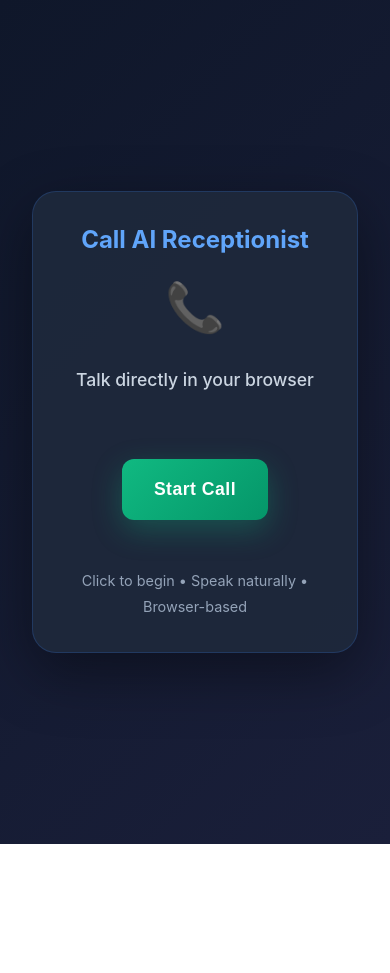
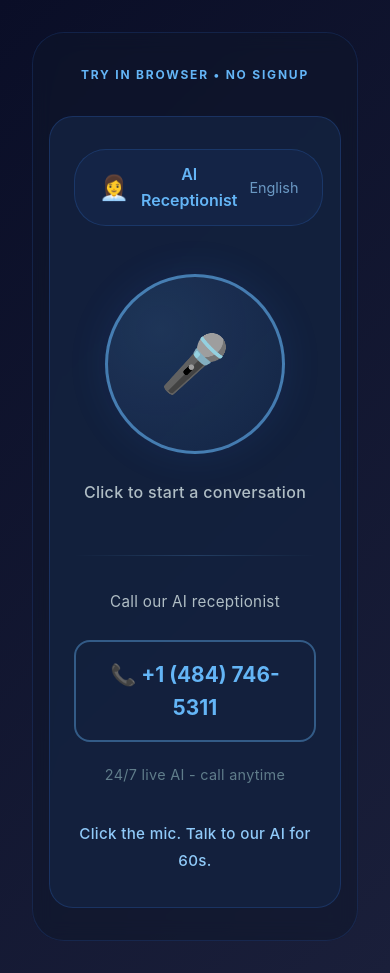
Before and after one commit to kappapogu/ai-receptionist-saas, a Next.js app: page /call in a window 390 px wide. Before the commit the page ends 844 px from the top, so only its background shows below. Built offline with nearby package versions, Linux system fonts and the light colour scheme.

Commit message:
Redesign call page to match Ainora demo
- Agent info bar with avatar and language
- Large interactive microphone button
- Browser-based voice conversation
- Phone call option with direct link
- TRY IN BROWSER badge
- Ainora-inspired minimalist design

```diff
--- a/app/call/call.module.css
+++ b/app/call/call.module.css
@@ -1,242 +1,234 @@
-.container {
+.page {
   min-height: 100vh;
+  background: linear-gradient(135deg, #0a0e27 0%, #1a1f3a 100%);
   display: flex;
   align-items: center;
   justify-content: center;
-  background: linear-gradient(135deg, #0f172a 0%, #1a1f3a 100%);
   padding: 2rem;
   font-family: -apple-system, BlinkMacSystemFont, 'Segoe UI', Roboto, sans-serif;
 }
 
-.card {
-  background: rgba(30, 41, 59, 0.95);
+.outer {
+  background: rgba(15, 23, 42, 0.5);
+  border: 1px solid rgba(59, 130, 246, 0.15);
+  border-radius: 2rem;
+  padding: 3rem 2rem;
+  max-width: 600px;
+  width: 100%;
+  backdrop-filter: blur(10px);
+}
+
+.badge {
+  text-align: center;
+  color: #64b5f6;
+  font-size: 0.75rem;
+  letter-spacing: 0.15em;
+  font-weight: 700;
+  text-transform: uppercase;
+  margin-bottom: 2rem;
+  tracking: 2px;
+}
+
+.inner {
+  background: rgba(20, 35, 65, 0.8);
   border: 1px solid rgba(59, 130, 246, 0.2);
   border-radius: 1.5rem;
   padding: 3rem 2rem;
-  max-width: 500px;
-  width: 100%;
   text-align: center;
-  box-shadow: 0 20px 60px rgba(0, 0, 0, 0.4);
 }
 
-.title {
-  color: #60a5fa;
-  font-size: 2rem;
-  font-weight: 700;
-  margin: 0 0 1rem 0;
-  line-height: 1.3;
-}
-
-.callTitle {
-  color: #60a5fa;
-  font-size: 1.5rem;
-  font-weight: 700;
-  margin: 0;
-}
-
-.callHeader {
+.agentBar {
   display: flex;
-  justify-content: space-between;
   align-items: center;
-  margin-bottom: 2rem;
-  padding-bottom: 1rem;
-  border-bottom: 1px solid rgba(59, 130, 246, 0.2);
-}
-
-.callTimer {
-  background: rgba(59, 130, 246, 0.1);
-  color: #60a5fa;
-  padding: 0.5rem 1rem;
-  border-radius: 0.5rem;
-  font-weight: 600;
-  font-size: 1rem;
-  font-family: 'Courier New', monospace;
-}
-
-.agentInfo {
-  margin-bottom: 2rem;
+  justify-content: center;
+  gap: 0.75rem;
+  background: rgba(59, 130, 246, 0.05);
+  border: 1px solid rgba(59, 130, 246, 0.2);
+  border-radius: 2rem;
+  padding: 0.75rem 1.5rem;
+  margin-bottom: 2.5rem;
+  width: fit-content;
+  margin-left: auto;
+  margin-right: auto;
 }
 
 .avatar {
-  font-size: 4rem;
-  display: block;
-  margin-bottom: 1rem;
-  animation: bounce 2s infinite;
+  font-size: 1.5rem;
 }
 
-@keyframes bounce {
-  0%, 100% {
-    transform: translateY(0);
-  }
-  50% {
-    transform: translateY(-10px);
-  }
+.agentName {
+  color: #64b5f6;
+  font-size: 1rem;
+  font-weight: 600;
 }
 
-.subtitle {
-  color: #cbd5e1;
-  font-size: 1.1rem;
-  margin: 0;
-  font-weight: 500;
+.language {
+  color: #90caf9;
+  font-size: 0.9rem;
+  opacity: 0.7;
 }
 
-.callButton {
-  display: inline-flex;
+.micSection {
+  margin: 3rem 0;
+  display: flex;
+  flex-direction: column;
   align-items: center;
-  justify-content: center;
-  padding: 1.5rem 3rem;
-  background: linear-gradient(135deg, #10b981 0%, #059669 100%);
-  color: white;
-  font-size: 1.3rem;
-  font-weight: 700;
-  border: none;
-  border-radius: 0.75rem;
-  cursor: pointer;
-  transition: all 0.3s ease;
-  margin: 2rem 0;
-  box-shadow: 0 10px 30px rgba(16, 185, 129, 0.3);
-  letter-spacing: 0.5px;
-}
-
-.callButton:hover {
-  background: linear-gradient(135deg, #059669 0%, #047857 100%);
-  transform: translateY(-4px);
-  box-shadow: 0 15px 40px rgba(16, 185, 129, 0.4);
-}
-
-.callButton:active {
-  transform: translateY(-2px);
+  gap: 1.5rem;
 }
 
 .micButton {
-  width: 160px;
-  height: 160px;
-  margin: 2rem auto;
+  width: 240px;
+  height: 240px;
   border-radius: 50%;
-  background: radial-gradient(circle, rgba(59, 130, 246, 0.3) 0%, rgba(59, 130, 246, 0.1) 100%);
-  border: 2px solid #3b82f6;
+  border: 3px solid rgba(100, 181, 246, 0.6);
+  background: radial-gradient(circle at 30% 30%, rgba(100, 181, 246, 0.15) 0%, rgba(59, 130, 246, 0.05) 100%);
+  cursor: pointer;
   display: flex;
-  flex-direction: column;
   align-items: center;
   justify-content: center;
   transition: all 0.3s ease;
+  position: relative;
+  box-shadow: 0 0 40px rgba(59, 130, 246, 0.1);
+}
+
+.micButton:hover:not(:disabled) {
+  border-color: rgba(100, 181, 246, 0.8);
+  background: radial-gradient(circle at 30% 30%, rgba(100, 181, 246, 0.25) 0%, rgba(59, 130, 246, 0.1) 100%);
+  box-shadow: 0 0 60px rgba(59, 130, 246, 0.2);
 }
 
 .micButton.listening {
-  background: radial-gradient(circle, #3b82f6 0%, rgba(59, 130, 246, 0.5) 100%);
-  border-color: #60a5fa;
-  box-shadow: 0 0 30px rgba(59, 130, 246, 0.6);
-  animation: pulse 1s ease-in-out infinite;
+  border-color: #64b5f6;
+  background: radial-gradient(circle at 30% 30%, rgba(100, 181, 246, 0.3) 0%, rgba(59, 130, 246, 0.15) 100%);
+  animation: pulse 1.5s ease-in-out infinite;
+  box-shadow: 0 0 80px rgba(100, 181, 246, 0.3);
+}
+
+.micButton.calling {
+  opacity: 0.7;
+  cursor: not-allowed;
 }
 
 @keyframes pulse {
   0%, 100% {
-    box-shadow: 0 0 20px rgba(59, 130, 246, 0.6);
+    box-shadow: 0 0 40px rgba(100, 181, 246, 0.2), inset 0 0 40px rgba(100, 181, 246, 0.1);
   }
   50% {
-    box-shadow: 0 0 40px rgba(59, 130, 246, 0.8);
+    box-shadow: 0 0 80px rgba(100, 181, 246, 0.4), inset 0 0 60px rgba(100, 181, 246, 0.15);
   }
 }
 
 .micIcon {
-  font-size: 3rem;
-  display: block;
-  margin-bottom: 0.5rem;
+  font-size: 5rem;
 }
 
-.micStatus {
-  color: #cbd5e1;
-  font-size: 0.9rem;
+.instruction {
+  color: #b0bec5;
+  font-size: 1.1rem;
   margin: 0;
   font-weight: 500;
+  letter-spacing: 0.3px;
 }
 
 .transcriptBox {
   background: rgba(15, 23, 42, 0.8);
-  border: 1px solid rgba(59, 130, 246, 0.2);
-  border-radius: 0.75rem;
+  border: 1px solid rgba(100, 181, 246, 0.2);
+  border-radius: 1rem;
   padding: 1.5rem;
-  margin: 1.5rem 0;
-  text-align: left;
-}
-
-.transcriptLabel {
-  color: #94a3b8;
-  font-size: 0.85rem;
-  margin: 0 0 0.5rem 0;
-  text-transform: uppercase;
-  font-weight: 600;
+  margin: 2rem 0;
+  min-height: 80px;
+  display: flex;
+  align-items: center;
+  justify-content: center;
 }
 
 .transcriptText {
-  color: #e2e8f0;
+  color: #90caf9;
   font-size: 1rem;
   margin: 0;
-  line-height: 1.5;
+  line-height: 1.6;
   font-style: italic;
 }
 
-.endCallButton {
-  padding: 1rem 2rem;
-  background: linear-gradient(135deg, #ef4444 0%, #dc2626 100%);
-  color: white;
-  font-size: 1rem;
-  font-weight: 700;
-  border: none;
-  border-radius: 0.75rem;
-  cursor: pointer;
-  transition: all 0.3s ease;
-  margin-top: 1rem;
+.divider {
+  height: 1px;
+  background: linear-gradient(
+    90deg,
+    transparent,
+    rgba(100, 181, 246, 0.2),
+    transparent
+  );
+  margin: 2rem 0;
 }
 
-.endCallButton:hover {
-  background: linear-gradient(135deg, #dc2626 0%, #991b1b 100%);
-  transform: translateY(-2px);
+.phoneSection {
+  margin: 2rem 0 0 0;
 }
 
-.callId {
-  color: #64748b;
-  font-size: 0.8rem;
-  margin-top: 1rem;
-  word-break: break-all;
+.phoneLabel {
+  color: #b0bec5;
+  font-size: 0.95rem;
+  margin: 0 0 1rem 0;
+  letter-spacing: 0.3px;
 }
 
-.errorText {
-  color: #fca5a5;
-  font-size: 1.1rem;
-  line-height: 1.6;
+.phoneLink {
+  display: inline-block;
+  color: #64b5f6;
+  text-decoration: none;
+  font-size: 1.6rem;
+  font-weight: 700;
+  padding: 1rem 2rem;
+  border: 2px solid rgba(100, 181, 246, 0.4);
+  border-radius: 1rem;
+  transition: all 0.3s ease;
+  margin: 0.5rem 0;
 }
 
-.hint {
-  color: #94a3b8;
-  font-size: 0.9rem;
-  margin-top: 1rem;
+.phoneLink:hover {
+  border-color: rgba(100, 181, 246, 0.8);
+  color: #90caf9;
+  box-shadow: 0 0 30px rgba(100, 181, 246, 0.15);
 }
 
-@media (max-width: 640px) {
-  .card {
+.phoneSub {
+  color: #607d8b;
+  font-size: 0.9rem;
+  margin: 0.75rem 0 0 0;
+  letter-spacing: 0.3px;
+}
+
+.footer {
+  color: #90caf9;
+  font-size: 0.95rem;
+  margin: 2rem 0 0 0;
+  font-weight: 500;
+  letter-spacing: 0.3px;
+}
+
+@media (max-width: 768px) {
+  .outer {
+    padding: 2rem 1rem;
+  }
+
+  .inner {
     padding: 2rem 1.5rem;
   }
 
-  .title {
-    font-size: 1.5rem;
-  }
-
-  .avatar {
-    font-size: 3rem;
-  }
-
-  .callButton {
-    padding: 1.25rem 2rem;
-    font-size: 1.1rem;
-  }
-
   .micButton {
-    width: 140px;
-    height: 140px;
+    width: 180px;
+    height: 180px;
   }
 
   .micIcon {
-    font-size: 2.5rem;
+    font-size: 3.5rem;
+  }
+
+  .instruction {
+    font-size: 1rem;
+  }
+
+  .phoneLink {
+    font-size: 1.3rem;
   }
 }
--- a/app/call/page.jsx
+++ b/app/call/page.jsx
@@ -4,62 +4,45 @@ import { useState, useRef, useEffect } from 'react';
 import styles from './call.module.css';
 
 export default function CallAgent() {
-  const [callStatus, setCallStatus] = useState('idle');
-  const [callId, setCallId] = useState(null);
+  const [isListening, setIsListening] = useState(false);
   const [transcript, setTranscript] = useState('');
-  const [isListening, setIsListening] = useState(false);
+  const [isCalling, setIsCalling] = useState(false);
   const recognitionRef = useRef(null);
-  const callTimeRef = useRef(0);
-  const callTimerRef = useRef(null);
 
   useEffect(() => {
-    // Initialize Web Speech API
     const SpeechRecognition = window.SpeechRecognition || window.webkitSpeechRecognition;
-    if (!SpeechRecognition) {
-      setCallStatus('error');
-      return;
-    }
+    if (!SpeechRecognition) return;
 
     const recognition = new SpeechRecognition();
     recognition.continuous = true;
     recognition.interimResults = true;
 
-    recognition.onstart = () => {
-      setIsListening(true);
-    };
-
+    recognition.onstart = () => setIsListening(true);
+    recognition.onend = () => setIsListening(false);
     recognition.onresult = (event) => {
       let interim = '';
       for (let i = event.resultIndex; i < event.results.length; i++) {
-        const transcript = event.results[i][0].transcript;
+        const trans = event.results[i][0].transcript;
         if (event.results[i].isFinal) {
-          setTranscript((prev) => prev + transcript + ' ');
+          setTranscript((prev) => prev + trans + ' ');
         } else {
-          interim += transcript;
+          interim += trans;
         }
       }
     };
 
-    recognition.onerror = (event) => {
-      console.error('Speech error:', event.error);
-      if (event.error !== 'no-speech') {
-        setCallStatus('error');
-      }
-    };
-
-    recognition.onend = () => {
-      setIsListening(false);
-    };
-
     recognitionRef.current = recognition;
-
-    return () => {
-      recognition.abort();
-    };
+    return () => recognition.abort();
   }, []);
 
-  const initiateCall = async () => {
-    setCallStatus('connecting');
+  const handleMicClick = async () => {
+    if (isListening) {
+      recognitionRef.current?.stop();
+      setIsListening(false);
+      return;
+    }
+
+    setIsCalling(true);
     setTranscript('');
 
     try {
@@ -69,110 +52,59 @@ export default function CallAgent() {
         body: JSON.stringify({ phoneNumber: '+14847465311' }),
       });
 
-      const data = await response.json();
-
-      if (!response.ok) {
-        setCallStatus('error');
-        console.error('Call error:', data);
-        return;
-      }
-
-      setCallId(data.call_id);
-      setCallStatus('active');
-
-      // Start timer
-      callTimeRef.current = 0;
-      callTimerRef.current = setInterval(() => {
-        callTimeRef.current += 1;
-      }, 1000);
-
-      // Start listening
-      if (recognitionRef.current) {
-        recognitionRef.current.start();
+      if (response.ok) {
+        recognitionRef.current?.start();
       }
     } catch (error) {
-      setCallStatus('error');
       console.error('Error:', error);
+    } finally {
+      setIsCalling(false);
     }
   };
 
-  const endCall = () => {
-    if (recognitionRef.current) {
-      recognitionRef.current.stop();
-    }
-    if (callTimerRef.current) {
-      clearInterval(callTimerRef.current);
-    }
-    setCallStatus('idle');
-    setCallId(null);
-    setTranscript('');
-    setIsListening(false);
-  };
+  return (
+    <div className={styles.page}>
+      <div className={styles.outer}>
+        <div className={styles.badge}>TRY IN BROWSER • NO SIGNUP</div>
 
-  const formatTime = (seconds) => {
-    const mins = Math.floor(seconds / 60);
-    const secs = seconds % 60;
-    return `${mins}:${secs.toString().padStart(2, '0')}`;
-  };
-
-  if (callStatus === 'error') {
-    return (
-      <div className={styles.container}>
-        <div className={styles.card}>
-          <h1 className={styles.title}>Browser Not Supported</h1>
-          <p className={styles.errorText}>
-            Your browser doesn't support voice calling. Please use Chrome, Edge, or Firefox.
-          </p>
-        </div>
-      </div>
-    );
-  }
-
-  return (
-    <div className={styles.container}>
-      <div className={styles.card}>
-        {callStatus === 'idle' ? (
-          <>
-            <h1 className={styles.title}>Call AI Receptionist</h1>
-            <div className={styles.agentInfo}>
-              <span className={styles.avatar}>📞</span>
-              <p className={styles.subtitle}>Talk directly in your browser</p>
-            </div>
-            <button onClick={initiateCall} className={styles.callButton}>
-              Start Call
-            </button>
-            <p className={styles.hint}>Click to begin • Speak naturally • Browser-based</p>
-          </>
-        ) : (
-          <>
-            <div className={styles.callHeader}>
-              <h2 className={styles.callTitle}>In Call</h2>
-              <span className={styles.callTimer}>{formatTime(callTimeRef.current)}</span>
+        <div className={styles.inner}>
+          <div className={styles.agentBar}>
+            <span className={styles.avatar}>👩‍💼</span>
+            <span className={styles.agentName}>AI Receptionist</span>
+            <span className={styles.language}>English</span>
           </div>
 
-            <div className={styles.micButton + (isListening ? ' ' + styles.listening : '')}>
+          <div className={styles.micSection}>
+            <button
+              className={`${styles.micButton} ${isListening ? styles.listening : ''} ${isCalling ? styles.calling : ''}`}
+              onClick={handleMicClick}
+              disabled={isCalling}
+            >
               <span className={styles.micIcon}>🎤</span>
-              <p className={styles.micStatus}>
-                {isListening ? 'Listening...' : 'Waiting...'}
+            </button>
+            <p className={styles.instruction}>
+              {isListening ? 'Listening...' : 'Click to start a conversation'}
             </p>
           </div>
 
           {transcript && (
             <div className={styles.transcriptBox}>
-                <p className={styles.transcriptLabel}>You said:</p>
               <p className={styles.transcriptText}>{transcript}</p>
             </div>
           )}
 
-            <button onClick={endCall} className={styles.endCallButton}>
-              End Call
-            </button>
+          <div className={styles.divider}></div>
 
-            {callId && (
-              <p className={styles.callId}>Call ID: {callId}</p>
-            )}
-          </>
-        )}
+          <div className={styles.phoneSection}>
+            <p className={styles.phoneLabel}>Call our AI receptionist</p>
+            <a href="tel:+14847465311" className={styles.phoneLink}>
+              📞 +1 (484) 746-5311
+            </a>
+            <p className={styles.phoneSub}>24/7 live AI - call anytime</p>
+          </div>
+
+          <p className={styles.footer}>Click the mic. Talk to our AI for 60s.</p>
+        </div>
       </div>
     </div>
   );
```
Lines whose indentation alone changed are shown as unchanged.
